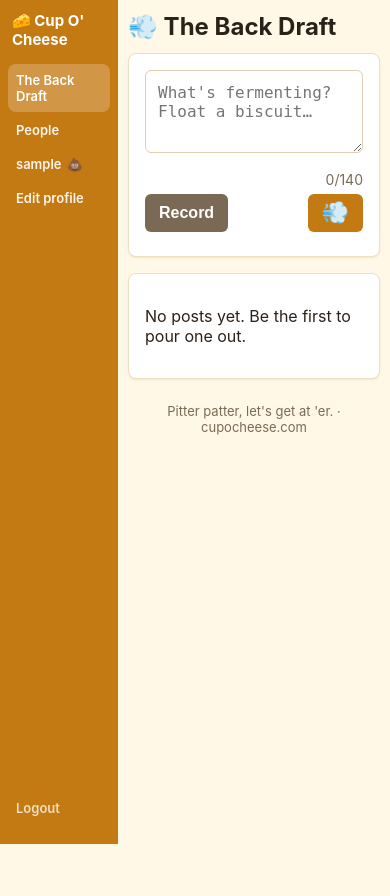
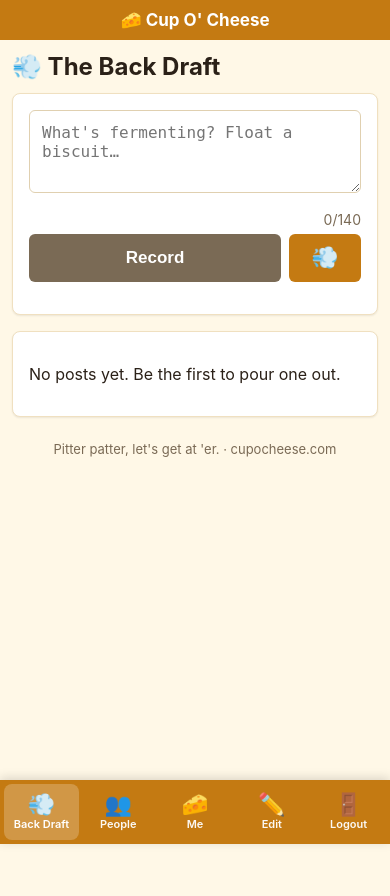
Before and after one commit to jason85alexander-arch/cupocheese, a Flask app: page / in a window 390 px wide. Before the commit the page ends 844 px from the top, so only its background shows below. Run offline with Flask 3, Linux system fonts and the light colour scheme; the visitor is signed in with stand-in values (Sample User, id 1); data comes from the database, SQL or seed files in the repository; data that the repository does not hold is empty.

Commit message:
Make Cup O' Cheese an installable PWA with a mobile bottom tab bar
- /manifest.webmanifest (standalone, start_url /, theme #c47a12, bg #fff8e7)
- Cheese icons: 192, 512, maskable 512, apple-touch 180, favicon 32
- /sw.js at root scope: precaches offline page + icons, cache-first /static,
  network-first navigations (never stores HTML), ignores POSTs/audio/avatars
- /offline fallback page; manifest/theme/apple meta tags; viewport-fit=cover
- <=720px: sidebar becomes fixed bottom tab bar with safe-area insets,
  56px tap targets, full-width record/audio, no horizontal scroll

```diff
--- a/app.py
+++ b/app.py
@@ -2,6 +2,7 @@ import os
 import secrets
 from flask import Flask, render_template, request, redirect, url_for, session, flash, send_from_directory, g, jsonify, get_template_attribute
 from markupsafe import Markup
+import json
 from werkzeug.security import generate_password_hash, check_password_hash
 from werkzeug.utils import secure_filename
 import sqlite3
@@ -925,6 +926,48 @@ def edit_profile():
     )
 
 
+
+# ---- PWA: manifest, service worker (root scope), offline fallback ----
+THEME_COLOR = "#c47a12"
+BG_COLOR = "#fff8e7"
+
+
+@app.route("/manifest.webmanifest")
+def pwa_manifest():
+    data = {
+        "name": "Cup O' Cheese",
+        "short_name": "Cup O' Cheese",
+        "description": "Invite-only audio social. Pitter patter, let's get at 'er.",
+        "id": "/",
+        "start_url": "/",
+        "scope": "/",
+        "display": "standalone",
+        "orientation": "portrait",
+        "theme_color": THEME_COLOR,
+        "background_color": BG_COLOR,
+        "icons": [
+            {"src": url_for("static", filename="icons/icon-192.png"), "sizes": "192x192", "type": "image/png", "purpose": "any"},
+            {"src": url_for("static", filename="icons/icon-512.png"), "sizes": "512x512", "type": "image/png", "purpose": "any"},
+            {"src": url_for("static", filename="icons/icon-maskable-512.png"), "sizes": "512x512", "type": "image/png", "purpose": "maskable"},
+        ],
+    }
+    resp = app.response_class(json.dumps(data, ensure_ascii=False), mimetype="application/manifest+json")
+    resp.headers["Cache-Control"] = "public, max-age=3600"
+    return resp
+
+
+@app.route("/sw.js")
+def service_worker():
+    resp = send_from_directory(app.static_folder, "sw.js", mimetype="application/javascript", max_age=0)
+    resp.headers["Cache-Control"] = "no-cache"
+    resp.headers["Service-Worker-Allowed"] = "/"
+    return resp
+
+
+@app.route("/offline")
+def offline():
+    return render_template("offline.html")
+
 init_db()
 account_flow.register_routes(app, get_db)
 
--- a/templates/base.html
+++ b/templates/base.html
@@ -2,7 +2,15 @@
 <html lang="en">
 <head>
     <meta charset="UTF-8">
-    <meta name="viewport" content="width=device-width, initial-scale=1.0">
+    <meta name="viewport" content="width=device-width, initial-scale=1.0, viewport-fit=cover">
+    <meta name="theme-color" content="#c47a12">
+    <meta name="apple-mobile-web-app-capable" content="yes">
+    <meta name="mobile-web-app-capable" content="yes">
+    <meta name="apple-mobile-web-app-title" content="Cup O' Cheese">
+    <meta name="apple-mobile-web-app-status-bar-style" content="default">
+    <link rel="manifest" href="/manifest.webmanifest">
+    <link rel="icon" type="image/png" sizes="32x32" href="{{ url_for('static', filename='icons/favicon-32.png') }}">
+    <link rel="apple-touch-icon" sizes="180x180" href="{{ url_for('static', filename='icons/apple-touch-icon.png') }}">
     <title>{% block title %}Cup O' Cheese{% endblock %}</title>
     <style>
         * { box-sizing: border-box; }
@@ -201,11 +209,45 @@
         .crop-actions button:hover { background: #fff8e7; }
         #avatar { margin-bottom: 8px; }
 
-        @media (max-width: 560px) {
-            .sidebar { flex: 0 0 118px; width: 118px; padding: 12px 8px 20px; }
-            .sidebar .logo { font-size: 15px; margin-bottom: 10px; }
-            .sidebar-nav a { font-size: 13px; padding: 8px 8px; }
-            .container { padding: 0 10px; margin: 12px auto; }
+        .sidebar-nav .nav-ico, .sidebar-nav .nav-short { display: none; }
+        img, audio, video { max-width: 100%; }
+        .post-audio { width: 100%; }
+        .mobile-top { display: none; }
+        @media (max-width: 720px) {
+            html, body { overflow-x: hidden; }
+            .app-shell { display: block; min-height: 100vh; }
+            .mobile-top {
+                display: flex; align-items: center; justify-content: center;
+                background: #c47a12; color: #fff; font-weight: bold; font-size: 17px;
+                padding: calc(10px + env(safe-area-inset-top)) 16px 10px;
+                position: sticky; top: 0; z-index: 90;
+            }
+            .mobile-top a { color: #fff; text-decoration: none; }
+            .sidebar {
+                position: fixed; left: 0; right: 0; bottom: 0; top: auto;
+                width: auto; min-height: 0; flex: none;
+                padding: 4px max(4px, env(safe-area-inset-right)) calc(4px + env(safe-area-inset-bottom)) max(4px, env(safe-area-inset-left));
+                box-shadow: 0 -2px 10px rgba(0,0,0,.15); z-index: 100;
+            }
+            .sidebar .logo, .sidebar-nav .nav-spacer, .sidebar-nav .nav-label { display: none; }
+            .sidebar-nav { flex-direction: row; gap: 2px; }
+            .sidebar-nav a, .sidebar-nav .nav-muted {
+                flex: 1 1 0; min-width: 0; min-height: 56px;
+                display: flex; flex-direction: column; align-items: center; justify-content: center; gap: 2px;
+                padding: 6px 2px; font-size: 11px; font-weight: 600; opacity: .95; text-align: center;
+            }
+            .sidebar-nav .nav-ico { display: block; font-size: 22px; line-height: 1; }
+            .sidebar-nav .nav-short { display: block; white-space: nowrap; overflow: hidden; text-overflow: ellipsis; max-width: 100%; }
+            .main-col { display: block; padding-bottom: calc(76px + env(safe-area-inset-bottom)); }
+            .container { padding: 0 max(12px, env(safe-area-inset-left)) 0 max(12px, env(safe-area-inset-right)); margin: 12px auto; max-width: 560px; }
+            .compose-bar { flex-wrap: wrap; }
+            .compose-bar .rec-btn { flex: 1 1 auto; min-height: 48px; font-size: 17px; }
+            .compose-bar .post-btn { min-height: 48px; min-width: 72px; }
+            .compose-bar .rec-status { order: 3; flex: 1 1 100%; text-align: center; }
+            .rx-chip { padding: 6px 11px; font-size: 15px; }
+            .rx-picker summary { width: 38px; height: 34px; }
+            .rx-opt { width: 42px !important; height: 42px; font-size: 22px; }
+            .post-menu-btn { min-width: 40px; min-height: 40px; }
             .avatar-xl { width: 128px; height: 128px; font-size: 52px; }
             .crop-stage { width: 200px; height: 200px; }
         }
@@ -215,6 +257,7 @@
 {% set ep = request.endpoint or '' %}
 {% set view_user = request.view_args.get('username') if request.view_args else none %}
 {% set on_own_profile = ep == 'me' or (ep == 'user_profile' and view_user == session.get('username')) %}
+<header class="mobile-top"><a href="{% if session.user_id %}{{ url_for('index') }}{% else %}{{ url_for('login') }}{% endif %}">🧀 Cup O' Cheese</a></header>
 <div class="app-shell">
     <aside class="sidebar" aria-label="Site navigation">
         <div class="logo">
@@ -222,15 +265,15 @@
         </div>
         <nav class="sidebar-nav">
             {% if session.user_id %}
-                <a href="{{ url_for('index') }}" class="{% if ep == 'index' %}nav-active{% endif %}">The Back Draft</a>
-                <a href="{{ url_for('people') }}" class="{% if ep == 'people' %}nav-active{% endif %}">People</a>
-                <a href="{{ url_for('me') }}" class="{% if on_own_profile %}nav-active{% endif %}">{{ session.username }}{{ admin_badge(session.username) }}</a>
-                <a href="{{ url_for('edit_profile') }}" class="{% if ep == 'edit_profile' %}nav-active{% endif %}">Edit profile</a>
+                <a href="{{ url_for('index') }}" class="{% if ep == 'index' %}nav-active{% endif %}"{% if ep == 'index' %} aria-current="page"{% endif %}><span class="nav-ico" aria-hidden="true">💨</span><span class="nav-label">The Back Draft</span><span class="nav-short" aria-hidden="true">Back Draft</span></a>
+                <a href="{{ url_for('people') }}" class="{% if ep == 'people' %}nav-active{% endif %}"{% if ep == 'people' %} aria-current="page"{% endif %}><span class="nav-ico" aria-hidden="true">👥</span><span class="nav-label">People</span><span class="nav-short" aria-hidden="true">People</span></a>
+                <a href="{{ url_for('me') }}" class="{% if on_own_profile %}nav-active{% endif %}"{% if on_own_profile %} aria-current="page"{% endif %}><span class="nav-ico" aria-hidden="true">🧀</span><span class="nav-label">{{ session.username }}{{ admin_badge(session.username) }}</span><span class="nav-short" aria-hidden="true">Me</span></a>
+                <a href="{{ url_for('edit_profile') }}" class="{% if ep == 'edit_profile' %}nav-active{% endif %}"{% if ep == 'edit_profile' %} aria-current="page"{% endif %}><span class="nav-ico" aria-hidden="true">✏️</span><span class="nav-label">Edit profile</span><span class="nav-short" aria-hidden="true">Edit</span></a>
                 <div class="nav-spacer" aria-hidden="true"></div>
-                <a class="nav-muted" href="{{ url_for('logout') }}">Logout</a>
+                <a class="nav-muted" href="{{ url_for('logout') }}"><span class="nav-ico" aria-hidden="true">🚪</span><span class="nav-label">Logout</span><span class="nav-short" aria-hidden="true">Logout</span></a>
             {% else %}
-                <a href="{{ url_for('login') }}" class="{% if ep == 'login' %}nav-active{% endif %}">Login</a>
-                <a href="{{ url_for('register') }}" class="{% if ep == 'register' %}nav-active{% endif %}">Register</a>
+                <a href="{{ url_for('login') }}" class="{% if ep == 'login' %}nav-active{% endif %}"><span class="nav-ico" aria-hidden="true">🔑</span><span class="nav-label">Login</span><span class="nav-short" aria-hidden="true">Login</span></a>
+                <a href="{{ url_for('register') }}" class="{% if ep == 'register' %}nav-active{% endif %}"><span class="nav-ico" aria-hidden="true">🎟️</span><span class="nav-label">Register</span><span class="nav-short" aria-hidden="true">Register</span></a>
             {% endif %}
         </nav>
     </aside>
@@ -311,6 +354,13 @@
   });
 })();
 </script>
+<script>
+if ("serviceWorker" in navigator) {
+  window.addEventListener("load", function () {
+    navigator.serviceWorker.register("/sw.js", { scope: "/" }).catch(function () {});
+  });
+}
+</script>
 
 </body>
 </html>
```
Also changed, not shown: static/sw.js (added, +47 -0 lines), templates/offline.html (added, +27 -0 lines), static/icons/apple-touch-icon.png (added), static/icons/favicon-32.png (added), static/icons/icon-192.png (added), static/icons/icon-512.png (added), static/icons/icon-maskable-512.png (added).
